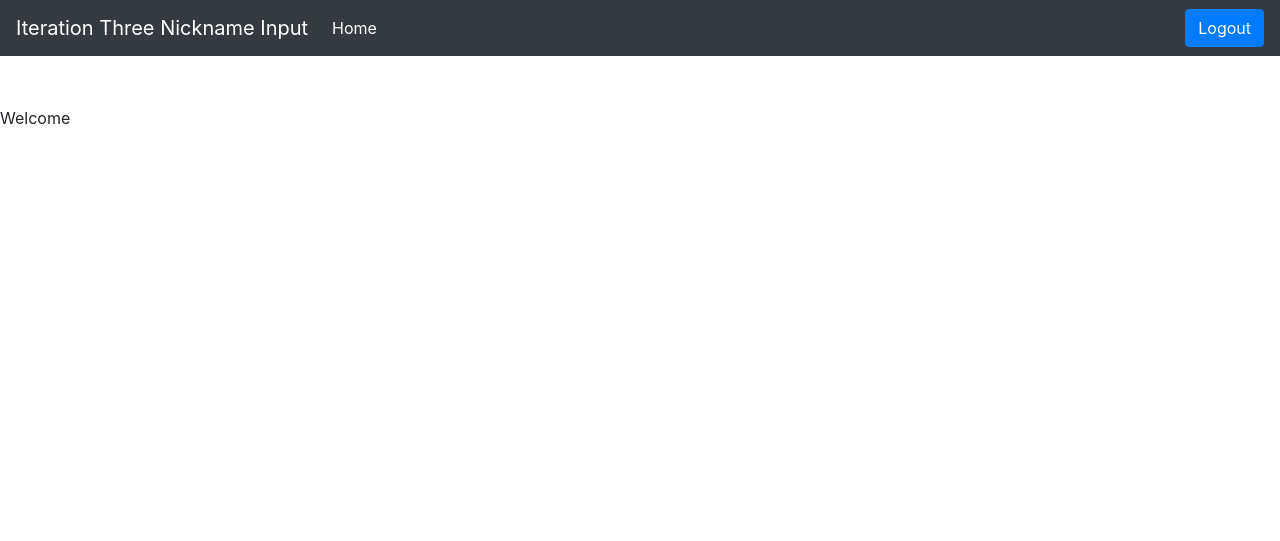
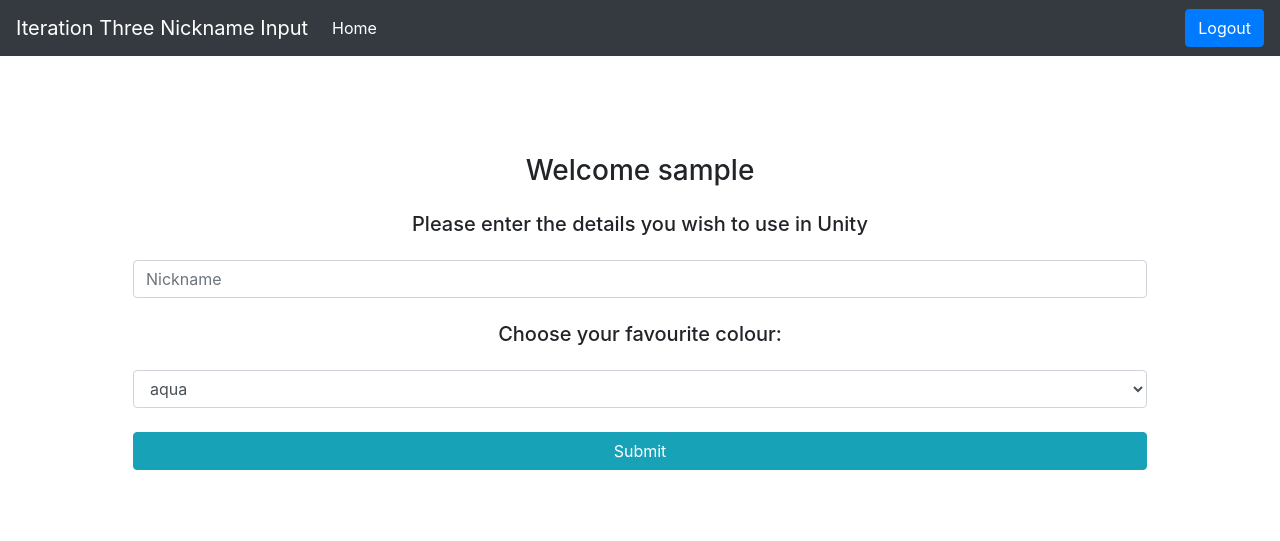
Before and after one commit to aqua109/IterationThreeNicknameInput, a Flask app: page / in a window 1280 px wide. Shown: the top 541 px of the page. Run offline with Flask 2, Linux system fonts and the light colour scheme; the visitor is signed in with stand-in values (Sample User, id 1); data comes from the database, SQL or seed files in the repository; both versions use the stored data as it was after the commit; some libraries are stand-ins or nearby versions.

Commit message:
Working skeleton app

```diff
--- a/app/forms.py
+++ b/app/forms.py
@@ -1,5 +1,5 @@
 from flask_wtf import FlaskForm
-from wtforms import StringField, PasswordField, BooleanField, SubmitField
+from wtforms import StringField, PasswordField, BooleanField, SubmitField, SelectField
 from wtforms.validators import ValidationError, DataRequired, Email, EqualTo
 from app.models import User
 
@@ -28,3 +28,9 @@ class RegistrationForm(FlaskForm):
         user = User.query.filter_by(email=email.data).first()
         if user is not None:
             raise ValidationError('Please use a different email address.')
+
+
+class NicknameForm(FlaskForm):
+    nickname = StringField('Nickname', validators=[DataRequired()])
+    colour = SelectField('Colour', choices=[("aqua", "aqua"), ("black", "black"), ("blue", "blue"), ("brown", "brown"), ("cyan", "cyan"), ("darkblue", "darkblue"), ("fuchsia", "fuchsia"), ("green", "green"), ("grey", "grey"), ("lightblue", "lightblue"), ("lime", "lime"), ("magenta", "magenta"), ("maroon", "maroon"), ("navy", "navy"), ("olive", "olive"), ("orange", "orange"), ("purple", "purple"), ("red", "red"), ("silver", "silver"), ("teal", "teal"), ("white", "white"), ("yellow", "yellow")])
+    submit = SubmitField('Submit')
--- a/app/routes.py
+++ b/app/routes.py
@@ -1,16 +1,41 @@
 from flask import render_template, flash, redirect, url_for, request
 from app import app
-from app.forms import LoginForm, RegistrationForm
+from app.forms import LoginForm, RegistrationForm, NicknameForm
 from flask_login import current_user, login_user, logout_user, login_required
 from app.models import User, db
 from werkzeug.urls import url_parse
+import requests
+import json
 
 
-@app.route('/')
-@app.route('/index')
+@app.route('/', methods=['GET', 'POST'])
+@app.route('/index', methods=['GET', 'POST'])
 @login_required
 def index():
-    return render_template("index.html")
+    form = NicknameForm()
+    if form.validate_on_submit():
+        flash('Your nickname will now be available within Unity')
+        new_user = {
+            "id": current_user.id,
+            "nickname": form.nickname.data,
+            "colour": form.colour.data
+        }
+
+        url = "https://api.myjson.com/bins/g8p8m"
+        resp = requests.get(url).json()
+        id_exists = False
+        for i in range(len(resp)):
+            if resp[i]['id'] == new_user['id']:
+                resp[i] = new_user
+                id_exists = True
+
+        if not id_exists:
+            json_data = resp + [new_user]
+        else:
+            json_data = resp
+        put_req = requests.put(url, json=json_data)
+        print(put_req)
+    return render_template("index.html", username=current_user.username, form=form)
 
 
 @app.route('/login', methods=['GET', 'POST'])
--- a/app/templates/index.html
+++ b/app/templates/index.html
@@ -1,9 +1,27 @@
 {% extends "base.html" %}
 
 {% block content %}
-    <head>
-    </head>
-    <body>
-        <p>Welcome</p>
-    </body>
+    <div class="container">
+        <form class="text-center p-5" action="" method="post" novalidate>
+            <p class="h3 mb-4">Welcome {{ username }}</p>
+            <p class="h5 mb-4">Please enter the details you wish to use in Unity</p>
+            {{ form.hidden_tag() }}
+            <p>
+                {{ form.nickname(class_="form-control mb-4", placeholder="Nickname")}}
+                <p class="h5 mb-4">Choose your favourite colour:</p>
+                {{ form.colour(class_="form-control mb-4")}}
+                <p>{{ form.submit(class="btn btn-info btn-block my-4") }}</p>
+                {% for error in form.nickname.errors %}
+                <p class="error"><strong>Error:</strong> {{ error }}
+                {% endfor %}
+            </p>
+            {% with messages = get_flashed_messages() %}
+            {% if messages %}
+                {% for message in messages %}
+                <p>{{ message }}</p>
+                {% endfor %}
+            {% endif %}
+            {% endwith %}
+        </form>
+    </div>
 {% endblock %}
```
Also changed, not shown: app.db.
